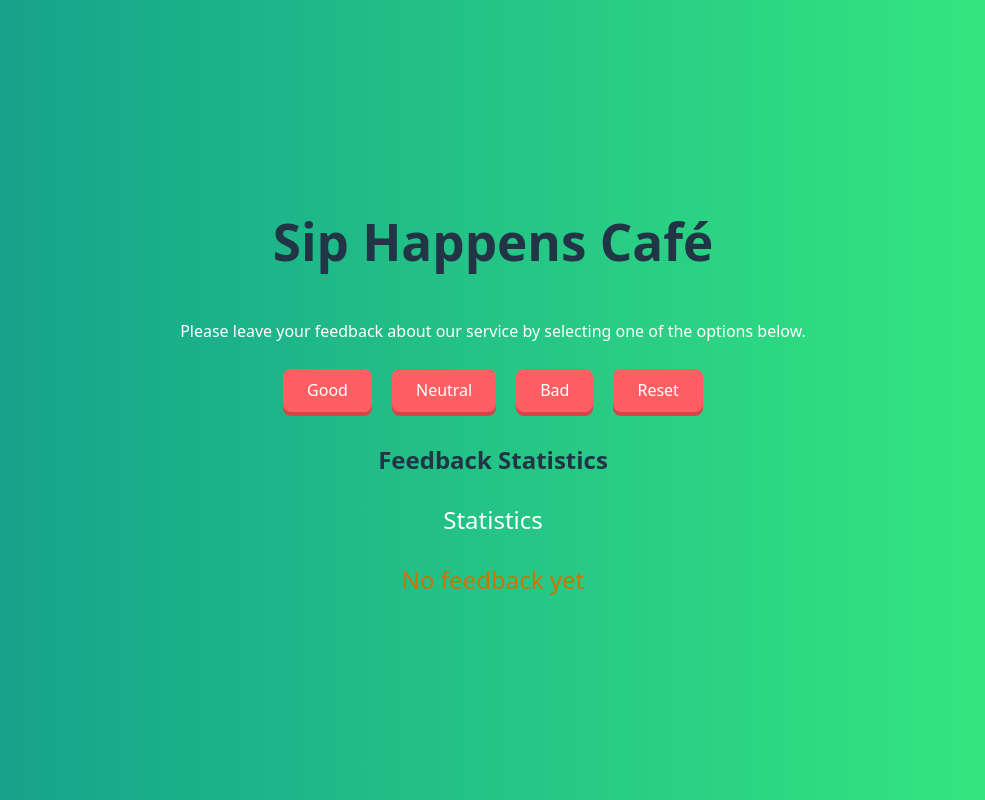
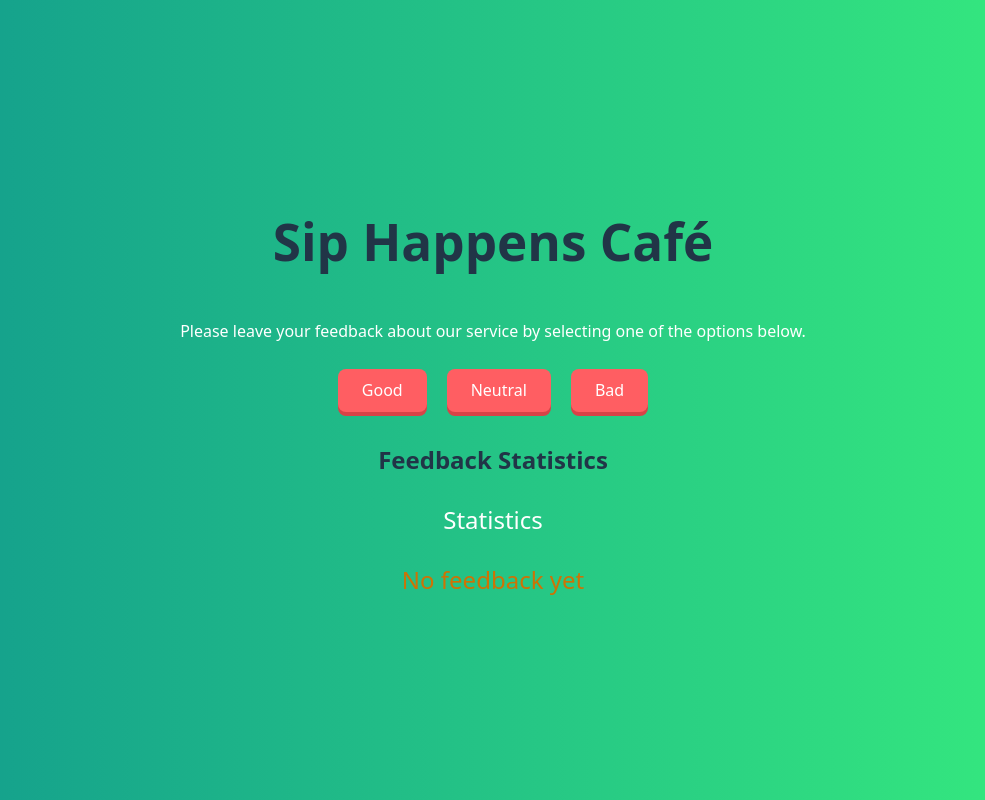
Before and after one commit to Demiter89/goit-react-hw-02, a React (Vite) app: page / in a window 1280 px wide. Shown: the whole page, without its empty margins (147-1132 px from the left). Built offline with nearby package versions, Linux system fonts and the light colour scheme.

Commit message:
add index file

```diff
--- a/src/components/App/App.jsx
+++ b/src/components/App/App.jsx
@@ -1,4 +1,4 @@
-import { useState } from "react";
+import { useState, useEffect } from "react";
 import Description from "../Description/Description";
 import Feedback from "../Feedback/Feedback";
 import Options from "../Options/Options";
@@ -19,16 +19,23 @@ export default function App() {
     }));
   };
 
-  // **Функція скидання фідбеку**
+  // Функція для скидання фідбеку
   const resetFeedback = () => {
     setFeedback({ good: 0, neutral: 0, bad: 0 });
   };
+
+  // Загальна кількість відгуків
+  const totalFeedback = feedback.good + feedback.neutral + feedback.bad;
 
   return (
     <div className={styles.container}>
       <h1>Sip Happens Café</h1>
       <Description />
-      <Options updateFeedback={updateFeedback} resetFeedback={resetFeedback} /> {/* ✅ Передаємо resetFeedback */}
+      <Options
+        updateFeedback={updateFeedback}
+        totalFeedback={totalFeedback}
+        resetFeedback={resetFeedback}
+      />
       <Feedback feedback={feedback} />
     </div>
   );
--- a/src/components/Options/Options.jsx
+++ b/src/components/Options/Options.jsx
@@ -1,6 +1,6 @@
 import styles from "./Options.module.css";
 
-export default function Options({ updateFeedback, resetFeedback }) {
+export default function Options({ updateFeedback, totalFeedback, resetFeedback }) {
   return (
     <div className={styles.buttons}>
       <button className={styles.button} onClick={() => updateFeedback("good")}>
@@ -12,7 +12,11 @@ export default function Options({ updateFeedback, resetFeedback }) {
       <button className={styles.button} onClick={() => updateFeedback("bad")}>
         Bad
       </button>
-      <button className={styles.button} onClick={resetFeedback}>Reset</button>
+      {totalFeedback > 0 && (
+        <button className={styles.button} onClick={resetFeedback}>
+          Reset
+        </button>
+      )}
     </div>
   );
 }
```
